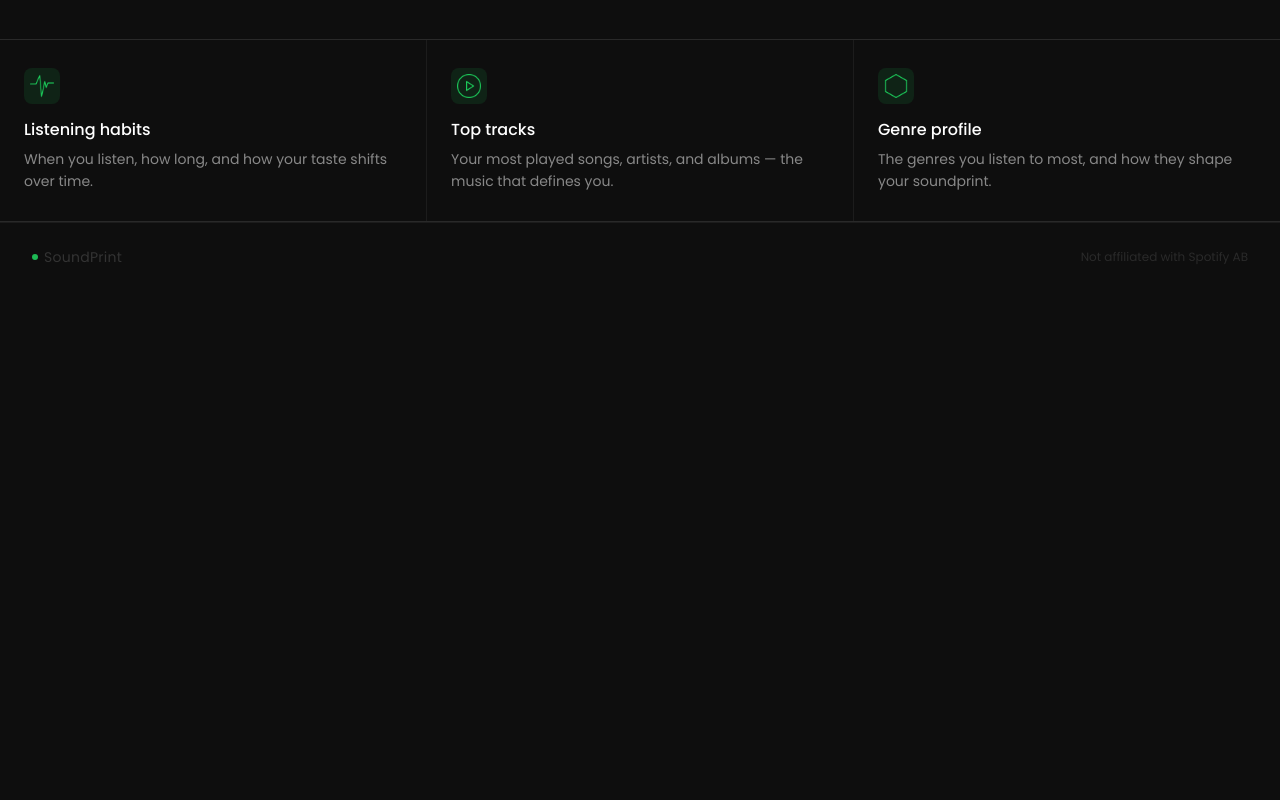
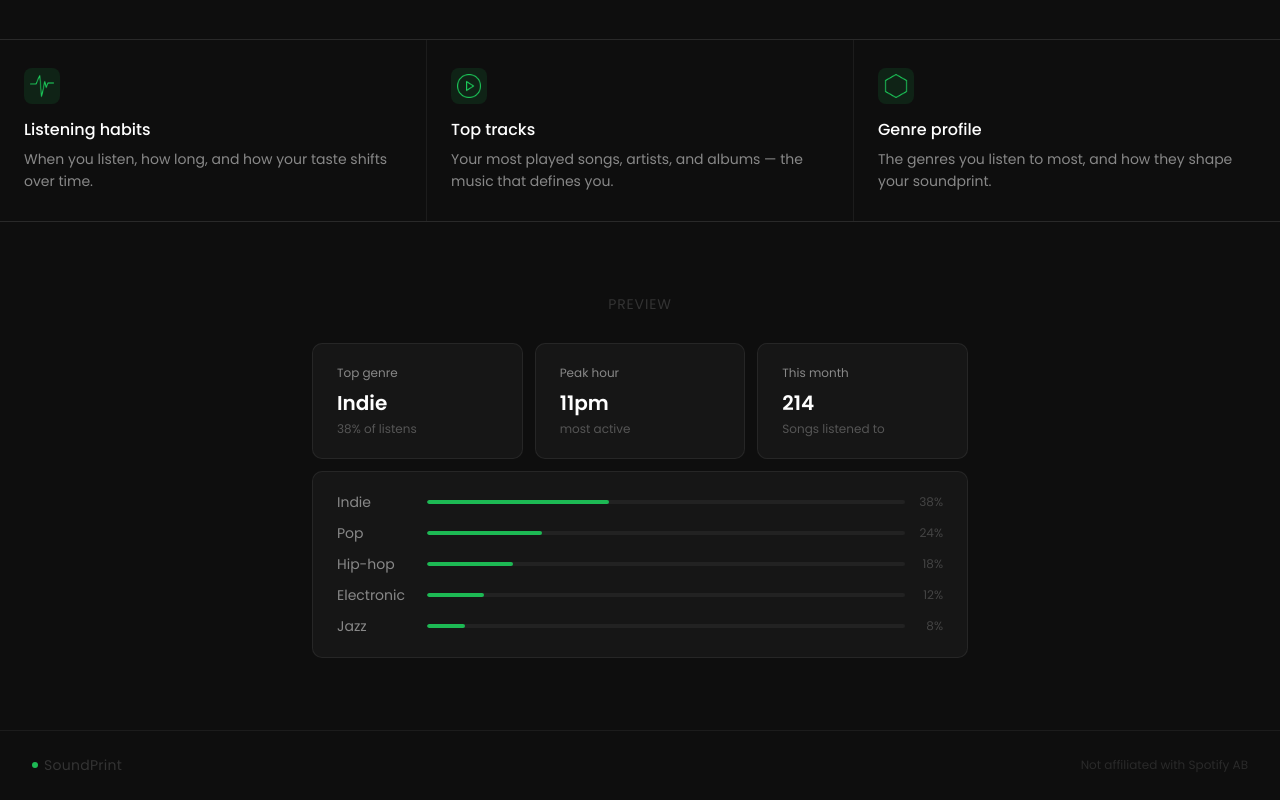
Before and after one commit to F-05/SoundPrint, a React (Vite) app: page / in a window 1280 px wide. Shown: the part 624-1424 px from the top of the page. Before the commit the page ends 916 px from the top, so only its background shows below. Built offline with nearby package versions, Linux system fonts and the light colour scheme; no server answers.

Commit message:
feat: add the preview section for the landing page

```diff
--- a/src/components/landing/preview/Preview.css
+++ b/src/components/landing/preview/Preview.css
@@ -0,0 +1,114 @@
+.sp-preview {
+  width: min(100%, var(--page-max-width));
+  max-width: var(--preview-max-width);
+  margin-inline: auto;
+  padding: var(--space-18) var(--page-padding-x);
+}
+
+.sp-preview-label {
+  margin-bottom: var(--space-7);
+  color: var(--color-text-ghost);
+  font-size: var(--small-font-size);
+  letter-spacing: 0.06em;
+  text-align: center;
+  text-transform: uppercase;
+}
+
+.sp-stat-row {
+  display: grid;
+  grid-template-columns: repeat(3, minmax(0, 1fr));
+  gap: var(--space-3);
+  margin-bottom: var(--space-3);
+}
+
+.sp-stat,
+.sp-bar-row {
+  border: 0.5px solid var(--color-border-soft);
+  border-radius: var(--radius-md);
+  background: var(--color-surface);
+}
+
+.sp-stat {
+  padding: 1.25rem 1.5rem;
+}
+
+.sp-stat-label {
+  margin-bottom: 0.375rem;
+  color: var(--color-text-muted);
+  font-size: var(--tiny-font-size);
+}
+
+.sp-stat-val {
+  color: var(--color-text);
+  font-size: var(--stat-font-size);
+  font-weight: var(--font-semi-bold);
+}
+
+.sp-stat-sub {
+  margin-top: 0.125rem;
+  color: var(--color-text-soft);
+  font-size: var(--tiny-font-size);
+}
+
+.sp-bar-row {
+  padding: 1.25rem 1.5rem;
+}
+
+.sp-bar-item {
+  display: flex;
+  align-items: center;
+  gap: 0.625rem;
+  margin-bottom: 0.625rem;
+}
+
+.sp-bar-item:last-child {
+  margin-bottom: 0;
+}
+
+.sp-bar-name {
+  width: 5rem;
+  flex-shrink: 0;
+  overflow: hidden;
+  color: var(--color-text-muted);
+  font-size: var(--small-font-size);
+  text-overflow: ellipsis;
+  white-space: nowrap;
+}
+
+.sp-bar-track {
+  flex: 1;
+  height: 0.25rem;
+  border-radius: 999px;
+  background: #222222;
+  overflow: hidden;
+}
+
+.sp-bar-fill {
+  height: 100%;
+  border-radius: inherit;
+  background: var(--color-accent);
+}
+
+.sp-bar-pct {
+  width: 1.75rem;
+  flex-shrink: 0;
+  color: var(--color-text-faint);
+  font-size: var(--tiny-font-size);
+  text-align: right;
+}
+
+@media screen and (max-width: 768px) {
+  .sp-stat-row {
+    grid-template-columns: 1fr;
+  }
+}
+
+@media screen and (max-width: 576px) {
+  .sp-bar-item {
+    gap: var(--space-3);
+  }
+
+  .sp-bar-name {
+    width: 4.5rem;
+  }
+}
--- a/src/components/landing/preview/Preview.jsx
+++ b/src/components/landing/preview/Preview.jsx
@@ -0,0 +1,73 @@
+import './Preview.css';
+
+const Preview = () => {
+    return (
+        <section className="sp-preview">
+            <h3 className="sp-preview-label">Preview</h3>
+
+            <div className="sp-stat-row">
+                <div className="sp-stat">
+                    <p className="sp-stat-label">Top genre</p>
+                    <h3 className="sp-stat-val">Indie</h3>
+                    <p className="sp-stat-sub">38% of listens</p>
+                </div>
+
+                <div className="sp-stat">
+                    <p className="sp-stat-label">Peak hour</p>
+                    <h3 className="sp-stat-val">11pm</h3>
+                    <p className="sp-stat-sub">most active</p>
+                </div>
+
+                <div className="sp-stat">
+                    <p className="sp-stat-label">This month</p>
+                    <h3 className="sp-stat-val">214</h3>
+                    <p className="sp-stat-sub">Songs listened to</p>
+                </div>
+            </div>
+
+            <div className="sp-bar-row">
+                <div className="sp-bar-item">
+                    <p className="sp-bar-name">Indie</p>
+                    <div className="sp-bar-track">
+                        <div className="sp-bar-fill" style={{ width: '38%' }}></div>
+                    </div>
+                    <p className="sp-bar-pct">38%</p>
+                </div>
+
+                <div className="sp-bar-item">
+                    <p className="sp-bar-name">Pop</p>
+                    <div className="sp-bar-track">
+                        <div className="sp-bar-fill" style={{ width: '24%' }}></div>
+                    </div>
+                    <p className="sp-bar-pct">24%</p>
+                </div>
+
+                <div className="sp-bar-item">
+                    <p className="sp-bar-name">Hip-hop</p>
+                    <div className="sp-bar-track">
+                        <div className="sp-bar-fill" style={{ width: '18%' }}></div>
+                    </div>
+                    <p className="sp-bar-pct">18%</p>
+                </div>
+
+                <div className="sp-bar-item">
+                    <p className="sp-bar-name">Electronic</p>
+                    <div className="sp-bar-track">
+                        <div className="sp-bar-fill" style={{ width: '12%' }}></div>
+                    </div>
+                    <p className="sp-bar-pct">12%</p>
+                </div>
+
+                <div className="sp-bar-item">
+                    <p className="sp-bar-name">Jazz</p>
+                    <div className="sp-bar-track">
+                        <div className="sp-bar-fill" style={{ width: '8%' }}></div>
+                    </div>
+                    <p className="sp-bar-pct">8%</p>
+                </div>
+            </div>
+        </section>
+    )
+}
+
+export default Preview
--- a/src/index.css
+++ b/src/index.css
@@ -30,7 +30,7 @@
     --small-font-size: 0.875rem;
     --tiny-font-size: 0.75rem;
     --hero-font-size: 3.5rem;
-    --stat-font-size: 1.125rem;
+    --stat-font-size: 1.25rem;
     --line-height-tight: 1.15;
     --line-height-body: 1.7;
     --line-height-copy: 1.6;
@@ -57,7 +57,7 @@
     --page-max-width: 85rem;
     --hero-max-width: 50rem;
     --copy-max-width: 26rem;
-    --preview-max-width: 35rem;
+    --preview-max-width: 45rem;
     --nav-padding-y: 1.25rem;
     --page-padding-x: 2rem;
 
--- a/src/pages/Landing.jsx
+++ b/src/pages/Landing.jsx
@@ -1,6 +1,7 @@
 import Header from '../components/landing/header/Header.jsx';
 import Cta from '../components/landing/cta/Cta.jsx';
 import About from '../components/landing/about/About.jsx';
+import Preview from '../components/landing/preview/Preview.jsx';
 import Footer from '../components/landing/footer/Footer.jsx';
 
 export default function Landing() {
@@ -9,6 +10,7 @@ export default function Landing() {
             <Header />
             <Cta />
             <About />
+            <Preview />
             <Footer />
         </>
     );
```
Also changed, not shown: package.json (line endings or trailing spaces), 1 other file (tests, documents, lock files or other folders).
